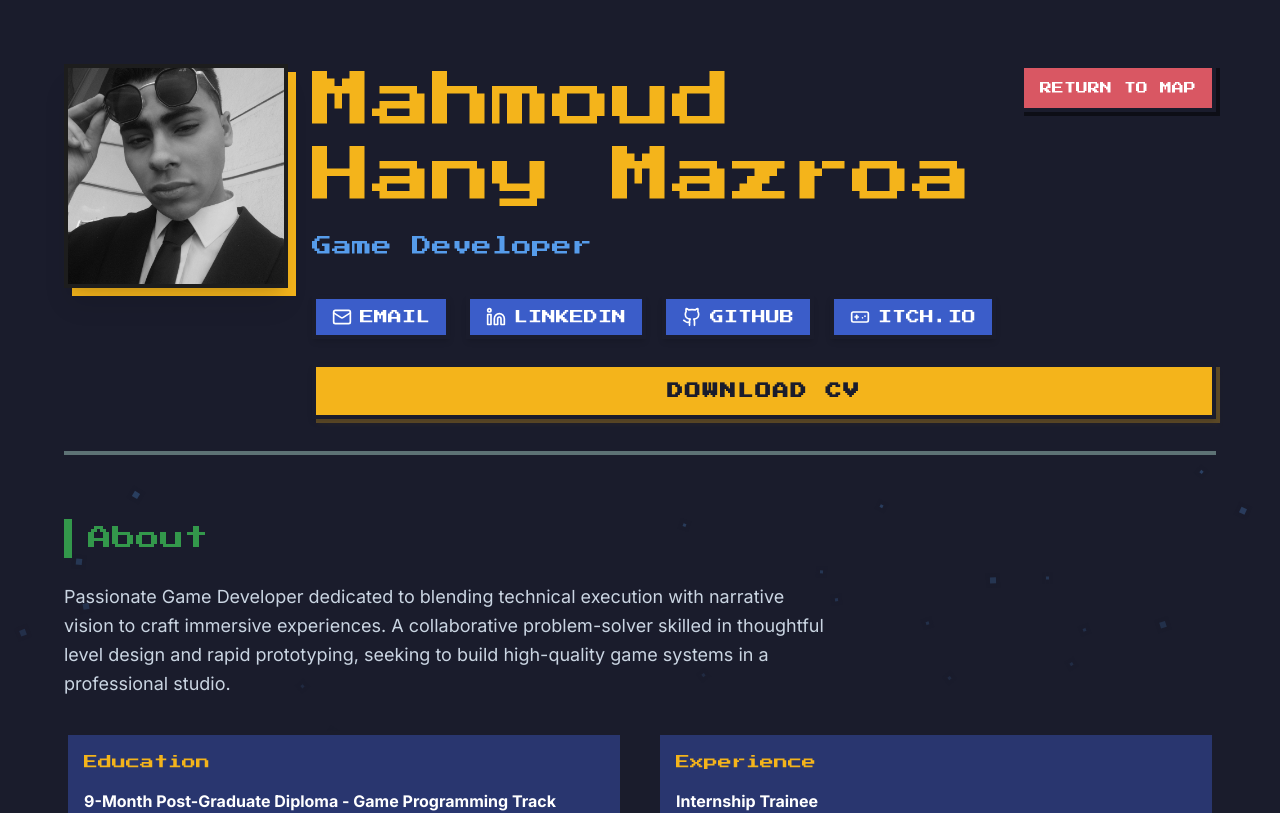
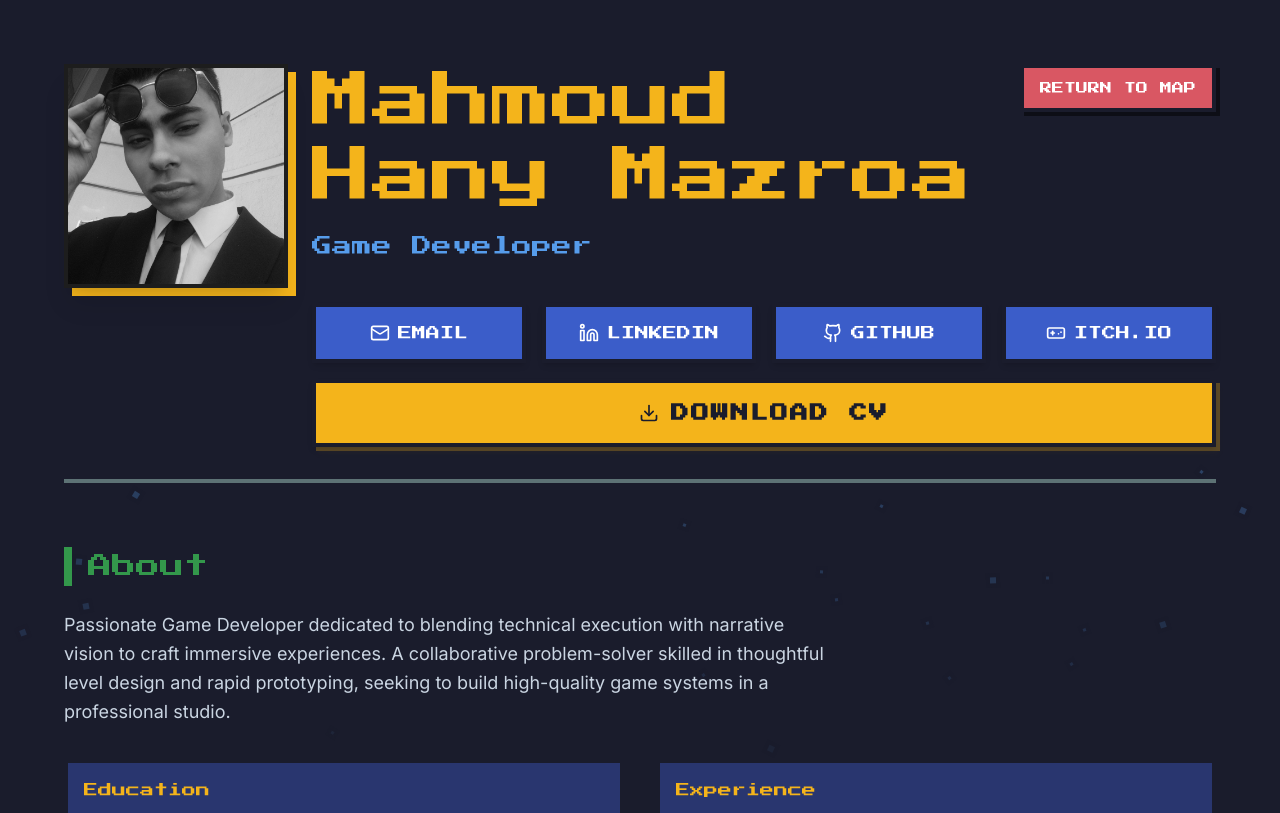
Before and after one commit to MahmoudHany908/portfolio, a React (Vite) app: page /quick in a window 1280 px wide. Shown: the top 813 px of the page. Built offline with nearby package versions, Linux system fonts and the light colour scheme.

Commit message:
Enhance QuickView buttons: full width grid, larger padding, download icon

```diff
--- a/src/pages/SimpleView.jsx
+++ b/src/pages/SimpleView.jsx
@@ -16,6 +16,10 @@ const MailIcon = () => (
 );
 const GamepadIcon = () => (
   <svg width="20" height="20" viewBox="0 0 24 24" fill="none" stroke="currentColor" strokeWidth="2" strokeLinecap="round" strokeLinejoin="round"><line x1="6" y1="12" x2="10" y2="12"></line><line x1="8" y1="10" x2="8" y2="14"></line><line x1="15" y1="13" x2="15.01" y2="13"></line><line x1="18" y1="11" x2="18.01" y2="11"></line><rect x="2" y="6" width="20" height="12" rx="2"></rect></svg>
+);
+
+const DownloadIcon = () => (
+  <svg width="20" height="20" viewBox="0 0 24 24" fill="none" stroke="currentColor" strokeWidth="2" strokeLinecap="round" strokeLinejoin="round"><path d="M21 15v4a2 2 0 0 1-2 2H5a2 2 0 0 1-2-2v-4"></path><polyline points="7 10 12 15 17 10"></polyline><line x1="12" y1="15" x2="12" y2="3"></line></svg>
 );
 
 const RetroParticles = () => {
@@ -71,7 +75,7 @@ export default function SimpleView() {
                 className="relative w-32 h-32 md:w-56 md:h-56 object-cover pixel-border border-4 border-retro-dark shadow-xl z-10 filter grayscale group-hover:grayscale-0 transition-all duration-500"
               />
             </div>
-            <div className="w-full mt-4 md:mt-0 flex-1">
+            <div className="w-full mt-4 md:mt-0 flex-1 flex flex-col justify-between h-full min-h-[14rem]">
               <div className="flex flex-col md:flex-row justify-between items-start gap-4">
                 <div>
                   <h1 className="text-4xl md:text-5xl lg:text-6xl font-pixel text-retro-yellow mb-4 leading-tight group-hover:text-retro-light-green transition-colors">{profile.name}</h1>
@@ -83,21 +87,23 @@ export default function SimpleView() {
               </div>
 
               {/* Retro Big Contact Buttons */}
-              <div className="flex flex-wrap gap-4 mt-2 w-full">
-                <a href={`mailto:${profile.email}`} className="pixel-btn bg-retro-blue text-white hover:bg-white hover:text-retro-dark transition-colors px-4 py-2 text-xs md:text-sm shadow-md flex items-center gap-2">
+              <div className="w-full mt-auto pt-4">
+                <div className="grid grid-cols-2 lg:grid-cols-4 gap-4 w-full">
+                  <a href={`mailto:${profile.email}`} className="pixel-btn bg-retro-blue text-white hover:bg-white hover:text-retro-dark transition-colors px-2 py-3 md:py-4 text-xs md:text-sm shadow-md flex justify-center items-center gap-2">
                     <MailIcon /> EMAIL
                   </a>
-                <a href={profile.links.linkedin} target="_blank" rel="noreferrer" className="pixel-btn bg-retro-blue text-white hover:bg-white hover:text-retro-dark transition-colors px-4 py-2 text-xs md:text-sm shadow-md flex items-center gap-2">
+                  <a href={profile.links.linkedin} target="_blank" rel="noreferrer" className="pixel-btn bg-retro-blue text-white hover:bg-white hover:text-retro-dark transition-colors px-2 py-3 md:py-4 text-xs md:text-sm shadow-md flex justify-center items-center gap-2">
                     <LinkedinIcon /> LINKEDIN
                   </a>
-                <a href={profile.links.github} target="_blank" rel="noreferrer" className="pixel-btn bg-retro-blue text-white hover:bg-white hover:text-retro-dark transition-colors px-4 py-2 text-xs md:text-sm shadow-md flex items-center gap-2">
+                  <a href={profile.links.github} target="_blank" rel="noreferrer" className="pixel-btn bg-retro-blue text-white hover:bg-white hover:text-retro-dark transition-colors px-2 py-3 md:py-4 text-xs md:text-sm shadow-md flex justify-center items-center gap-2">
                     <GithubIcon /> GITHUB
                   </a>
-                <a href="https://itch.io/profile/nightfuryexe" target="_blank" rel="noreferrer" className="pixel-btn bg-retro-blue text-white hover:bg-white hover:text-retro-dark transition-colors px-4 py-2 text-xs md:text-sm shadow-md flex items-center gap-2">
+                  <a href="https://itch.io/profile/nightfuryexe" target="_blank" rel="noreferrer" className="pixel-btn bg-retro-blue text-white hover:bg-white hover:text-retro-dark transition-colors px-2 py-3 md:py-4 text-xs md:text-sm shadow-md flex justify-center items-center gap-2">
                     <GamepadIcon /> ITCH.IO
                   </a>
-                <a href="/Mahmoud_Hany_CV.pdf" download className="pixel-btn bg-retro-yellow text-retro-dark hover:bg-white transition-colors px-4 py-3 text-sm md:text-base shadow-md drop-shadow-[4px_4px_0_rgba(244,180,27,0.3)] w-full flex justify-center items-center mt-2 font-bold tracking-widest">
-                  DOWNLOAD CV
+                </div>
+                <a href="/Mahmoud_Hany_CV.pdf" download className="pixel-btn bg-retro-yellow text-retro-dark hover:bg-white transition-colors px-4 py-3 md:py-4 text-sm md:text-lg shadow-md drop-shadow-[4px_4px_0_rgba(244,180,27,0.3)] w-full flex justify-center items-center gap-3 mt-4 font-bold tracking-widest">
+                  <DownloadIcon /> DOWNLOAD CV
                 </a>
               </div>
             </div>
```
Lines whose indentation alone changed are shown as unchanged.
